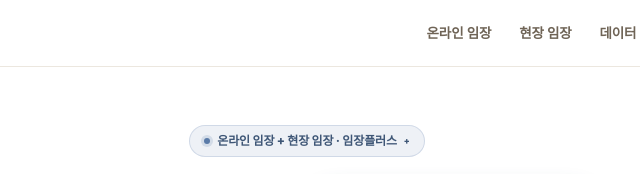
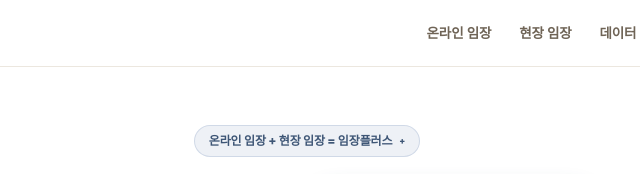
Before and after one commit to joseph-doran/sise-lab, a plain HTML site: page index.html in a window 1280 px wide. Shown: the top 174 px of the page, 333-973 px from the left. Drawn offline with Linux system fonts and the light colour scheme; a web font is replaced by a local one.

Commit message:
히어로 배지: 점 제거, '= 임장플러스+' 문구로 변경
Co-Authored-By: Claude Opus 4.8 <noreply@anthropic.com>

```diff
--- a/index.html
+++ b/index.html
@@ -245,7 +245,7 @@
 
 <!-- HERO -->
 <header id="top" class="hero2"><div class="wrap">
-  <span class="badge"><span class="bd"></span>온라인 임장 + 현장 임장 · 임장플러스<sup style="color:var(--brand);font-weight:900;font-size:.72em">+</sup></span>
+  <span class="badge">온라인 임장 + 현장 임장 = 임장플러스<sup style="color:var(--brand);font-weight:900;font-size:.72em">+</sup></span>
   <h1>좋은 집을 알아보는 <span class="hl">가장 확실한 방법</span></h1>
   <p class="lead">단지명만 넣으면 10년 실거래가 한눈에. 집에서 온라인 임장을 하고, 마음에 든 단지는 현장에서 기록하세요.</p>
 
```
